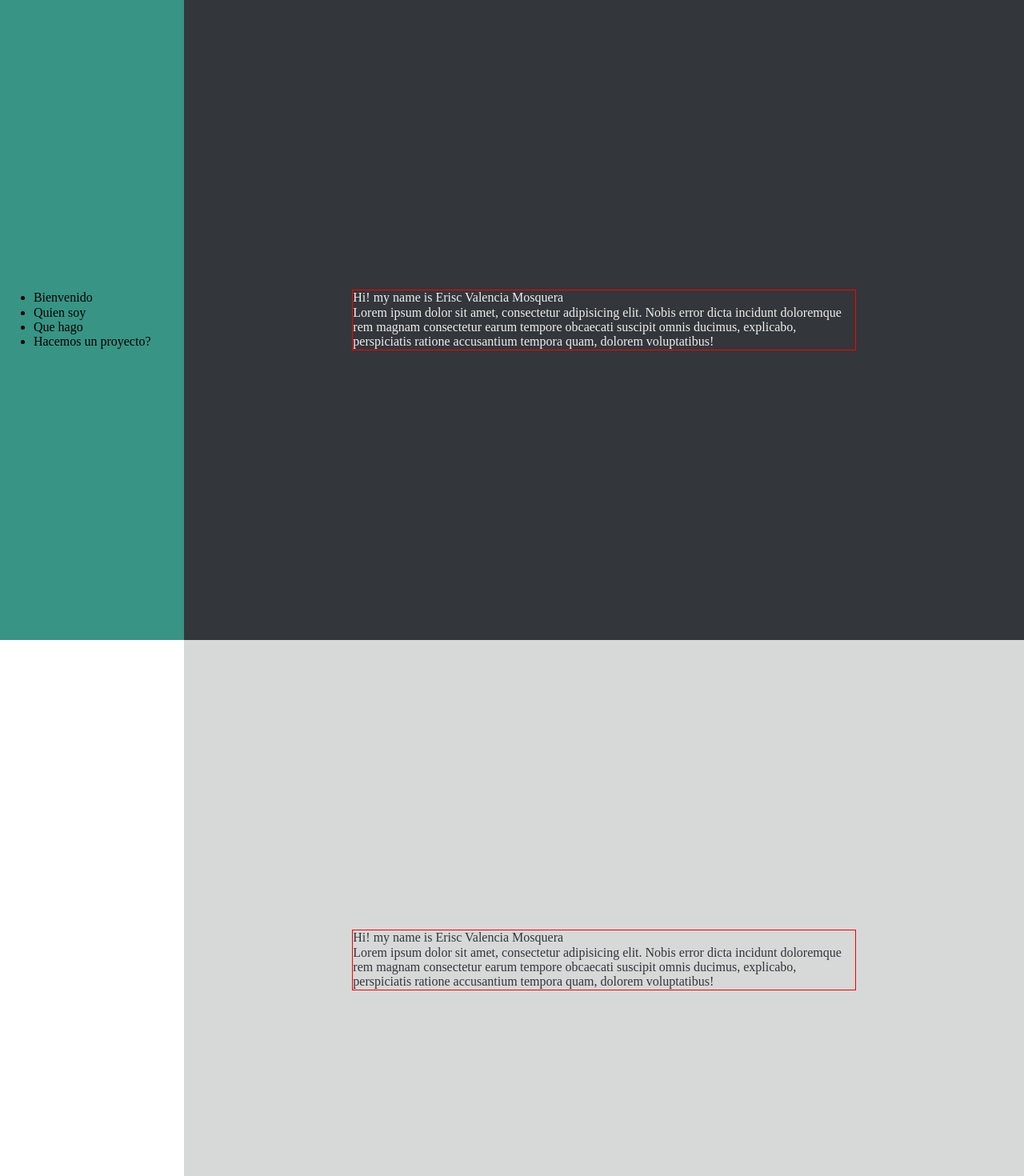
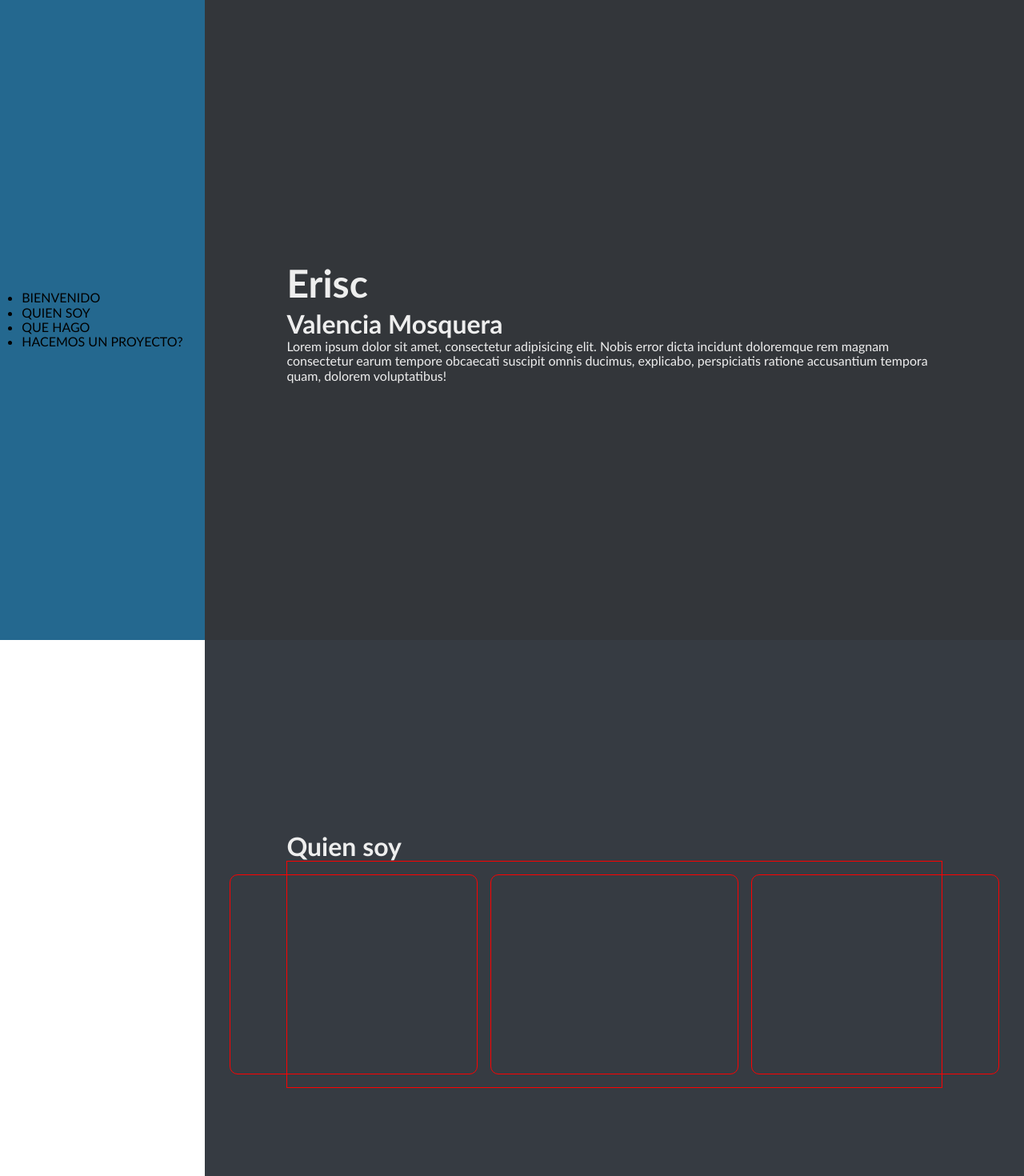
Before and after one commit to Hikotsuoficial/spa-practica, a Vue app: page / in a window 1280 px wide. Shown: the top 1470 px of the page at 80% size. Built offline with nearby package versions, Linux system fonts and the light colour scheme.

Commit message:
adding card section struncture

```diff
--- a/src/assets/styles/b-tools/_mixin.scss
+++ b/src/assets/styles/b-tools/_mixin.scss
@@ -1,7 +1,13 @@
 /* funciones mixins */
 
+// for centrate elements
 @mixin center-items(){
     display: flex;
     justify-content: center;
     align-items: center;
 }
+
+//for reset to 5px margins and paddgin
+@mixin reset-padding-margin(){
+    line-height:.1rem;
+}
--- a/src/assets/styles/c-generic/_vars.scss
+++ b/src/assets/styles/c-generic/_vars.scss
@@ -1,28 +1,35 @@
 // definir las bariables y temas(colores para el documento) para el documento
 
 :root{
+    //spacing
     --padding-boxes: 1rem;
 
-    --principal-font: 'calibri', 'tahoma';
+    //guide items box
     --box-viewer: 1px solid red;
+
+    //fonts
+    --principal-font:  Calibri, 'Gill Sans', 'Gill Sans MT', 'Trebuchet MS', sans-serif;
+
+    //font sizes
+    --titles-big: 3rem;
+    --subttitles: 2rem;
+
+    //border radius
+    --border-radius: 10px;
 }
 
-
-
-.theme-green{
-    --color-wall-1: #389485;
-    --color-wall-2: #8de4af;
-    --color-wall-3: #d7d8d8;
+.theme-blue{
+    --color-wall-1: #24688f;
+    --color-wall-3: #363b42;
     --color-wall-4: #33363a;
 
     --font-color-1: #eeeeee;
     --font-color-2: #33363a;
 }
 
+
 .theme-rose{
     --color-wall-1: #303030;
-    --color-wall-2: #8de4af;
     --color-wall-3: #eef6e1;
-
     --font-color-1: #eeeeee;
 }
--- a/src/assets/styles/d-elements/_all.scss
+++ b/src/assets/styles/d-elements/_all.scss
@@ -1 +1,4 @@
 /* estilos especificos para etiquetas HTML */
+body{
+    font-family:var(--principal-font);
+}
--- a/src/components/views/HomeView.vue
+++ b/src/components/views/HomeView.vue
@@ -1,18 +1,45 @@
 <template>
-  <div class="theme-green">
+  <div class="theme-blue">
     <aside class="aside_menu">
       <nav class="main__nav">
         <ul main="main__menu">
-          <li>Bienvenido</li>
-          <li>Quien soy</li>
-          <li>Que hago</li>
-          <li>Hacemos un proyecto?</li>
+          <li>BIENVENIDO</li>
+          <li>QUIEN SOY</li>
+          <li>QUE HAGO</li>
+          <li>HACEMOS UN PROYECTO?</li>
         </ul>
       </nav>
     </aside>
     <div class="info-section">
       <div class="wall-1">
-        <section class="wall__content">
+        <section class="wall-content">
+          <h1 class="title-text">Erisc</h1>
+          <h2 class="subtitle-text">Valencia Mosquera</h2>
+          <p>
+            Lorem ipsum dolor sit amet, consectetur adipisicing elit. Nobis error dicta incidunt
+            doloremque rem magnam consectetur earum tempore obcaecati suscipit omnis ducimus,
+            explicabo, perspiciatis ratione accusantium tempora quam, dolorem voluptatibus!
+          </p>
+        </section>
+      </div>
+      <div class="wall-2">
+        <section class="wall-content">
+          <h2 class="subtitle-text">Quien soy</h2>
+          <div class="card-container-section">
+            <section class="card-item">
+              <img src="" alt="">
+            </section>
+            <section class="card-item">
+              <img src="" alt="">
+            </section>
+            <section class="card-item">
+              <img src="" alt="">
+            </section>
+          </div>
+        </section>
+      </div>
+      <div class="wall-1">
+        <section class="wall-content">
           <p>Hi! my name is Erisc Valencia Mosquera</p>
           <p>
             Lorem ipsum dolor sit amet, consectetur adipisicing elit. Nobis error dicta incidunt
@@ -22,27 +49,7 @@
         </section>
       </div>
       <div class="wall-2">
-        <section class="wall__content">
-          <p>Hi! my name is Erisc Valencia Mosquera</p>
-          <p>
-            Lorem ipsum dolor sit amet, consectetur adipisicing elit. Nobis error dicta incidunt
-            doloremque rem magnam consectetur earum tempore obcaecati suscipit omnis ducimus,
-            explicabo, perspiciatis ratione accusantium tempora quam, dolorem voluptatibus!
-          </p>
-        </section>
-      </div>
-      <div class="wall-1">
-        <section class="wall__content">
-          <p>Hi! my name is Erisc Valencia Mosquera</p>
-          <p>
-            Lorem ipsum dolor sit amet, consectetur adipisicing elit. Nobis error dicta incidunt
-            doloremque rem magnam consectetur earum tempore obcaecati suscipit omnis ducimus,
-            explicabo, perspiciatis ratione accusantium tempora quam, dolorem voluptatibus!
-          </p>
-        </section>
-      </div>
-      <div class="wall-2">
-        <section class="wall__content">
+        <section class="wall-content">
           <p>Hi! my name is Erisc Valencia Mosquera</p>
           <p>
             Lorem ipsum dolor sit amet, consectetur adipisicing elit. Nobis error dicta incidunt
@@ -63,12 +70,12 @@ export default defineComponent({
 });
 </script>
 
-<style lang="scss" scoped>
-@import "@/assets/styles/main.scss";
+<style lang="scss">
+@import '@/assets/styles/main.scss';
 
 .aside_menu {
-  height: 100vh;
-  width: 18vw;
+  height: 100%;
+  width: 20%;
   background: var(--color-wall-1);
   position: fixed;
 }
@@ -76,14 +83,13 @@ export default defineComponent({
 .main__nav {
   height: 100%;
   width: 100%;
-  display:flex;
-  justify-content: center;
-  align-items: center;
+  @include center-items();
 }
+
 .info-section {
-  margin-left: 18vw;
+  margin-left: 20%;
   height: 100vh;
-  width: 82vw;
+  width: 80%;
   z-index: 10;
 }
 
@@ -99,11 +105,38 @@ export default defineComponent({
   height: 100%;
   width: 100%;
   @include center-items();
-  color: var(--font-color-2);
+  color: var(--font-color-1);
   background-color: var(--color-wall-3);
 }
-.wall__content {
+
+.wall-content {
+  // border: var(--box-viewer);
+  width: 80%;
+}
+
+.title-text{
+  font-size: var(--titles-big);
+  @include reset-padding-margin();
+}
+
+.subtitle-text{
+  font-size: var(--subttitles) ;
+}
+
+.card-container-section{
   border: var(--box-viewer);
-  width: 60%;
+  padding: var(--padding-boxes);
+  display: grid;
+  grid-template-columns: repeat(3, 310px);
+  grid-template-rows: 1fr;
+  justify-content: center;
+  gap: var(--padding-boxes);
 }
+
+.card-item{
+  height: 250px;
+  border: var(--box-viewer);
+  border-radius: var(--border-radius);
+}
+
 </style>
```
